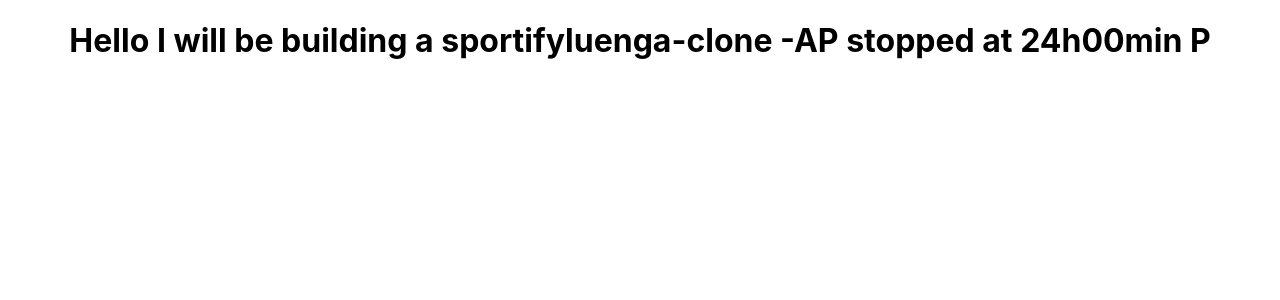
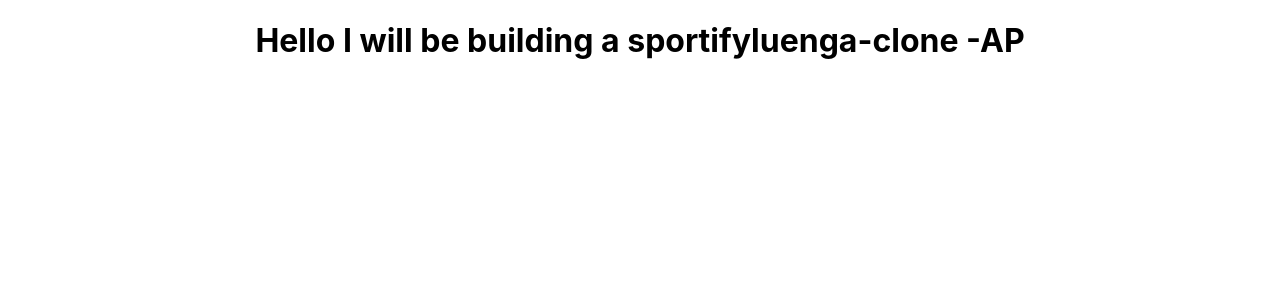
Before and after one commit to sylvainluenga/Sportifyluenga-clone-App, a React (Create React App) app: page / in a window 1280 px wide. Shown: the top 300 px of the page. Built offline with nearby package versions, Linux system fonts and the light colour scheme.

Commit message:
Update App.js
push

```diff
--- a/src/App.js
+++ b/src/App.js
@@ -4,7 +4,7 @@
 function App() {
   return (
     <div className="App">
-      <h1>Hello I will be building a sportifyluenga-clone -AP stopped at 24h00min P</h1>
+      <h1>Hello I will be building a sportifyluenga-clone -AP</h1>
     </div>
 
   );
```
